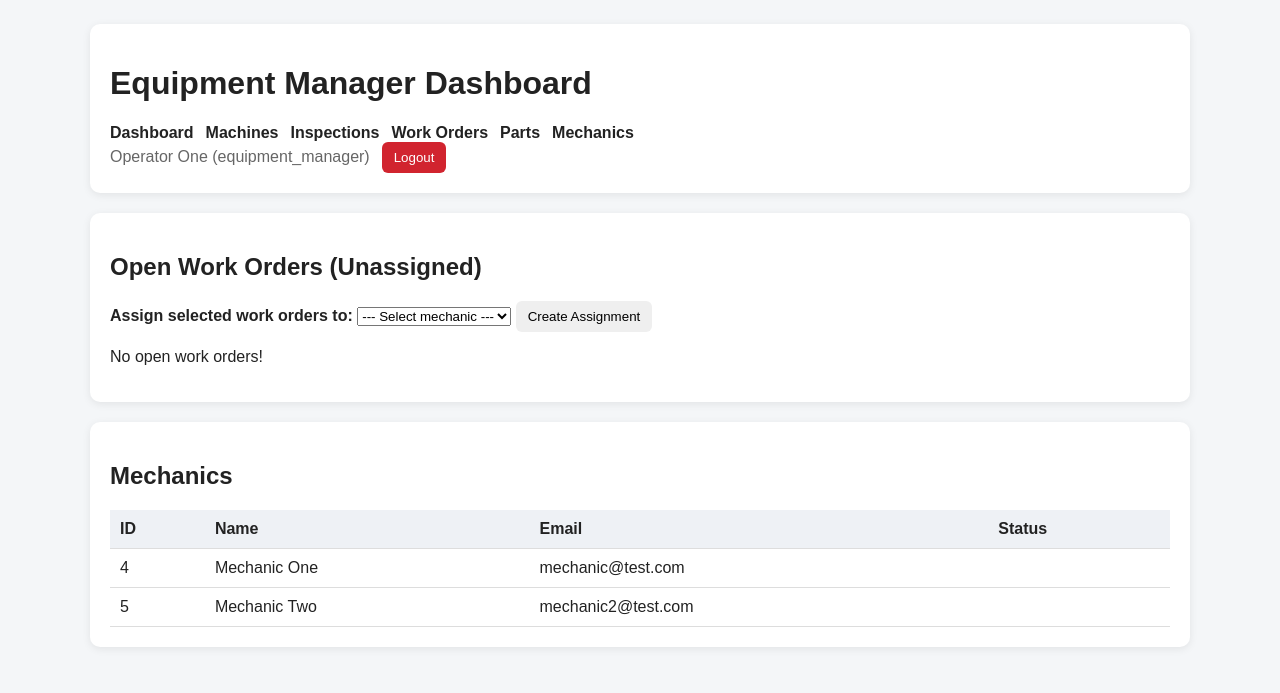
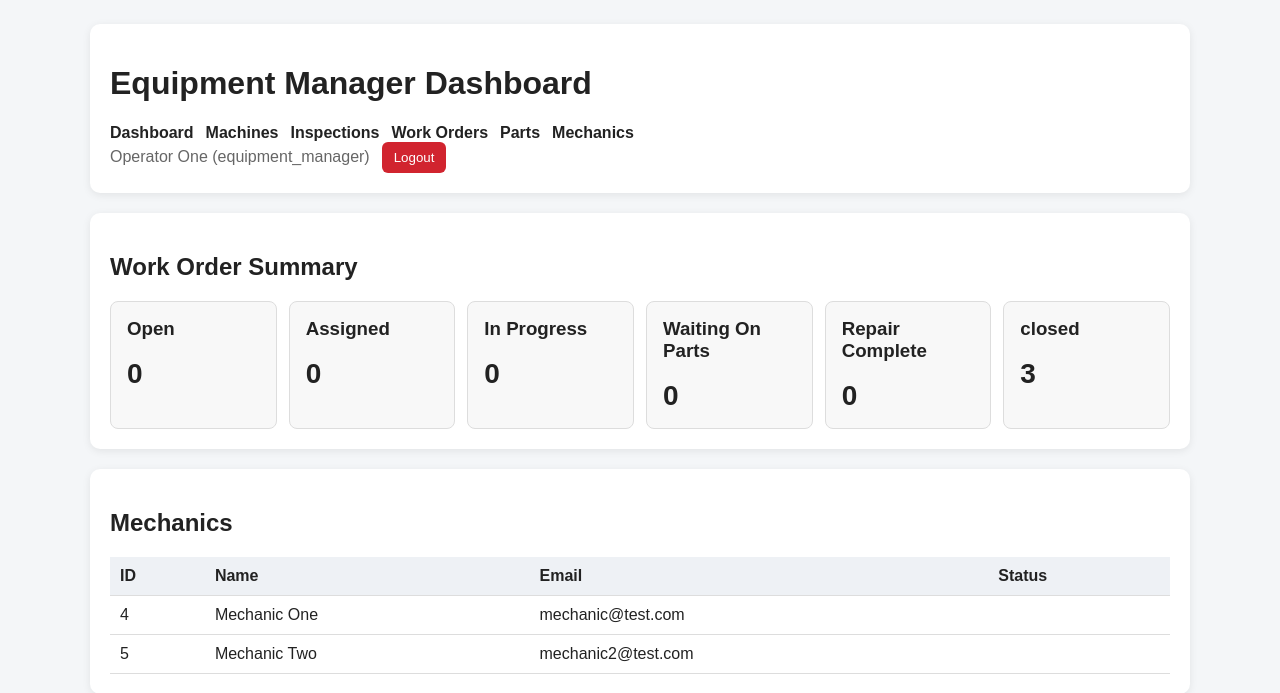
Before and after one commit to AndrewFrizzell/FleetMind, a Flask app: page /dashboard in a window 1280 px wide. Shown: the top 693 px of the page. Run offline with Flask 3, Linux system fonts and the light colour scheme; a user stored in the database is signed in; data comes from the database, SQL or seed files in the repository; both versions use the stored data as it was after the commit.

Commit message:
finished work order status and completed work order workflow

```diff
--- a/web/app.py
+++ b/web/app.py
@@ -13,7 +13,6 @@ from logic import (
             create_mechanic_assignment,
             get_assignments_for_mechanics,
             get_work_orders_for_assignment,
-            complete_work_order,
             get_master_checklist_items,
             get_machine_checklist,
             add_item_to_machine_checklist,
@@ -64,7 +63,11 @@ from logic import (
             get_all_work_order_parts,
             update_work_order_status,
             close_machine_fault_for_work_order,
-            refresh_machine_operational_state
+            refresh_machine_operational_state,
+            get_work_order_status_counts,
+            assign_work_order_mechanic,
+            get_user_by_id,
+            get_work_orders_for_mechanic
 
 
 )
@@ -189,9 +192,12 @@ def dashboard():
 
     if role == "equipment_manager":
         conn = get_connection()
+
         open_work_orders = get_open_work_orders(conn)
         mechanics = get_mechanics(conn)
         machines = get_all_machines(conn)
+        work_order_counts = get_work_order_status_counts(conn)
+
         conn.close()
 
         return render_template(
@@ -204,26 +210,22 @@ def dashboard():
             },
             open_work_orders = open_work_orders,
             mechanics=mechanics,
-            machines=machines
+            machines=machines,
+            work_order_counts=work_order_counts
         )
     if role == "mechanic":
         conn = get_connection()
-        assignments = get_assignments_for_mechanics(conn, session.get("user_id"))
-
-        assignment_data = []
-        for assignment in assignments:
-            work_orders = get_work_orders_for_assignment(conn, assignment["assignment_id"])
-            assignment_data.append({
-                "assignment": assignment,
-                "work_orders": work_orders
-            })
+        work_orders = get_work_orders_for_mechanic(
+            conn,
+            session["user_id"]
+        )
 
         conn.close()
 
         return render_template(
                     "dashboard_mechanic.html",
                     user=session,
-                    assignment_data=assignment_data
+                    work_orders=work_orders
         )
 
     #fallback
@@ -267,6 +269,7 @@ def work_order_detail(work_order_id):
     work_order = get_work_order_by_id(conn, work_order_id)
     timeline = get_work_order_timeline(conn, work_order_id)
     parts = get_work_order_parts(conn, work_order_id)
+    mechanics = get_mechanics(conn)
 
     conn.close()
 
@@ -278,7 +281,65 @@ def work_order_detail(work_order_id):
         user=session,
         work_order=work_order,
         timeline=timeline,
-        parts=parts
+        parts=parts,
+        mechanics=mechanics
+    )
+
+@app.route("/work-orders/<int:work_order_id>/assign-mechanic", methods=["POST"])
+@login_required
+def assign_work_order_mechanic_route(work_order_id):
+
+
+    if session.get("role") != "equipment_manager":
+        return "Forbidden", 403
+
+    mechanic_id = request.form.get("mechanic_id")
+
+    if not mechanic_id:
+        flash("Please select a mechanic.")
+        return redirect(
+            url_for("work_order_detail", work_order_id=work_order_id)
+        )
+
+    conn = get_connection()
+
+    try:
+        assign_work_order_mechanic(
+            conn,
+            work_order_id,
+            int(mechanic_id)
+        )
+
+
+        mechanic = get_user_by_id(
+            conn,
+            int(mechanic_id)
+        )
+
+
+        add_work_order_event(
+            conn,
+            work_order_id,
+            "mechanic_assigned",
+            f"Assigned to mechanic: {mechanic['name']}",
+            session["user_id"],
+        )
+
+
+        flash("Mechanic assigned.")
+
+    except Exception as e:
+        conn.rollback()
+        flash(f"Error assigning mechanic: {e}")
+
+    finally:
+        conn.close()
+
+    return redirect(
+        url_for(
+            "work_order_detail",
+            work_order_id=work_order_id
+        )
     )
 
 @app.route("/work-orders/<int:work_order_id>/comments/add", methods=["POST"])
@@ -633,7 +694,6 @@ def add_machine():
 
         except Exception as e:
             conn.rollback()
-            print("Add MACHINE ERROR", e)
             flash(f"Error adding machine: {e}")
             return redirect(url_for("add_machine"))
 
@@ -655,9 +715,37 @@ def manager_work_orders():
     try:
         work_orders = get_all_work_orders(conn)
 
+        status_order = [
+            "repair_complete",
+            "waiting_on_parts",
+            "in_progress",
+            "assigned",
+            "open",
+            "closed"
+        ]
+
+        status_labels = {
+            "repair_complete": "Repair Complete",
+            "waiting_on_parts": "Waiting On Parts",
+            "in_progress": "In Progress",
+            "assigned": "Assigned",
+            "open": "Open",
+            "closed": "Closed"
+        }
+
+        grouped_work_orders = {
+            status: [] for status in status_order
+        }
+
+        for wo in work_orders:
+            grouped_work_orders[wo["status"]].append(wo)
+
         return render_template(
             "work_orders.html",
             work_orders=work_orders,
+            grouped_work_orders=grouped_work_orders,
+            status_order=status_order,
+            status_labels=status_labels,
             role=session.get("role")
         )
 
@@ -736,6 +824,7 @@ def assign_machine_to_job_route(job_id):
         return "Forbidden", 403
 
     machine_ids = request.form.getlist("machine_ids")
+    unit_number =  get_machine_unit_number(conn, int(machine_id))
 
     if not machine_ids:
         flash("Select at least one machine.")
@@ -755,7 +844,7 @@ def assign_machine_to_job_route(job_id):
                 conn,
                 job_id,
                 "machine_assigned",
-                f"Machine #{machine_id} was assigned to this job.",
+                f"Machine #{unit_number} was assigned to this job.",
                 session["user_id"]
             )
 
@@ -1008,21 +1097,6 @@ def update_work_order_status_route(work_order_id):
             if row:
                 machine_id = row["machine_id"]
 
-                print("REPAIR COMPLETE BLOCK RUNNING")
-                print("WORK ORDER:", work_order_id)
-                print("Machine:", machine_id)
-
-
-                cur.execute("""
-                    SELECT fault_id, item_name, status, operator_decision, work_order_id
-                    FROM MachineFault
-                    WHERE machine_id = ?
-                """, (machine_id,))
-
-                print("FAULTS AFTER CLOSE:")
-                for fault in cur.fetchall():
-                    print(dict(fault))
-
                 close_machine_fault_for_work_order(
                     conn,
                     work_order_id
@@ -1045,7 +1119,6 @@ def update_work_order_status_route(work_order_id):
 
     except Exception as e:
         conn.rollback()
-        print("ERROR UPDATING WORK ORDER STATUS:", e)
         flash(f"Error updating work order status: {e}")
 
     finally:
--- a/web/static/style.css
+++ b/web/static/style.css
@@ -110,3 +110,25 @@ button.danger {
 .nav-right form {
     margin: 0;
 }
+
+.summary-grid{
+    display: grid;
+    grid-template-columns: repeat(auto-fit, minmax(160px, 1fr));
+    gap: 12px;
+}
+
+.summary-card{
+    padding: 16px;
+    border: 1px solid #ddd;
+    border-radius: 8px;
+    background: #f8f8f8;
+}
+
+.summary-card h3{
+    margin-top: 0;
+}
+.summary-card p{
+    font-size: 28px;
+    font-weight: bold;
+    margin: 0;
+}
--- a/web/templates/dashboard_manager.html
+++ b/web/templates/dashboard_manager.html
@@ -13,53 +13,42 @@
             </div>
 
             <div class="card">
-                <h2>Open Work Orders (Unassigned)</h2>
+                <h2>Work Order Summary</h2>
 
-                <form method="POST" action="/manager/create-assignment">
-                    <label><strong>Assign selected work orders to: </strong></label>
-                    <select name="mechanic_id" required>
-                        <option value="">--- Select mechanic ---</option>
-                        {% for mech in mechanics %}
-                            <option value="{{ mech.user_id }}">{{ mech.name }} (ID {{ mech.user_id }})</option>
-                        {% endfor %}
-                    </select>
-                    <button type="submit">Create Assignment</button>
+                <div class="summary-grid">
+                    <div class="summary-card">
+                        <h3>Open</h3>
+                        <p>{{ work_order_counts.open }}</p>
+                    </div>
 
+                    <div class="summary-card">
+                        <h3>Assigned</h3>
+                        <p>{{ work_order_counts.assigned }}</p>
+                    </div>
 
-                {% if open_work_orders and open_work_orders|length > 0 %}
-                    <table>
-                        <tr>
-                            <th>Select</th>
-                            <th>WO #</th>
-                            <th>Machine</th>
-                            <th>Notes</th>
-                            <th>Priority</th>
-                            <th>Created</th>
-                        </tr>
+                    <div class="summary-card">
+                        <h3>In Progress</h3>
+                        <p>{{ work_order_counts.in_progress }}</p>
+                    </div>
 
-                        {% for wo in open_work_orders %}
-                            <tr>
-                                <td>
-                                    <input type="checkbox" name="work_order_ids" value="{{ wo.work_order_id }}">
-                                </td>
-                                <td>
-                                    <a href="{{ url_for('work_order_detail', work_order_id=wo.work_order_id) }}">
-                                        #{{ wo.work_order_id }}
-                                    </a>
-                                </td>
-                                <td>{{ wo.serial_number }}</td>
-                                <td>{{ wo.notes }}</td>
-                                <td>{{ wo.priority }}</td>
-                                <td>{{ wo.created_at }}</td>
-                            </tr>
-                        {% endfor %}
-                    </table>
-                {% else %}
-                    <p>No open work orders!</p>
-                {% endif %}
+                    <div class="summary-card">
+                        <h3>Waiting On Parts</h3>
+                        <p>{{ work_order_counts.waiting_on_parts }}</p>
+                    </div>
 
-                </form>
+                    <div class="summary-card">
+                        <h3>Repair Complete</h3>
+                        <p>{{ work_order_counts.repair_complete }}</p>
+                    </div>
+
+                    <div class="summary-card">
+                        <h3>closed</h3>
+                        <p>{{ work_order_counts.closed }}</p>
+                    </div>
+
+                </div>
             </div>
+
             <div class="card">
                 <h2>Mechanics</h2>
 
```
Also changed, not shown: logic.py (+100 -4 lines), web/templates/dashboard_mechanic.html (+19 -18 lines), web/templates/work_order_detail.html (+57 -2 lines), web/templates/work_orders.html (+15 -9 lines), fleetmind.db.
